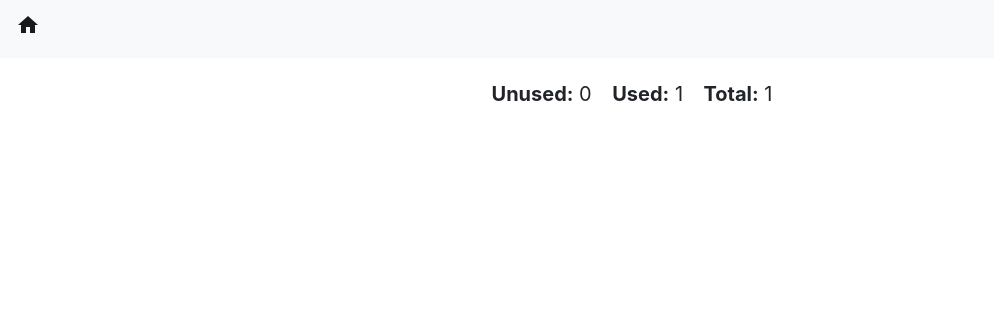
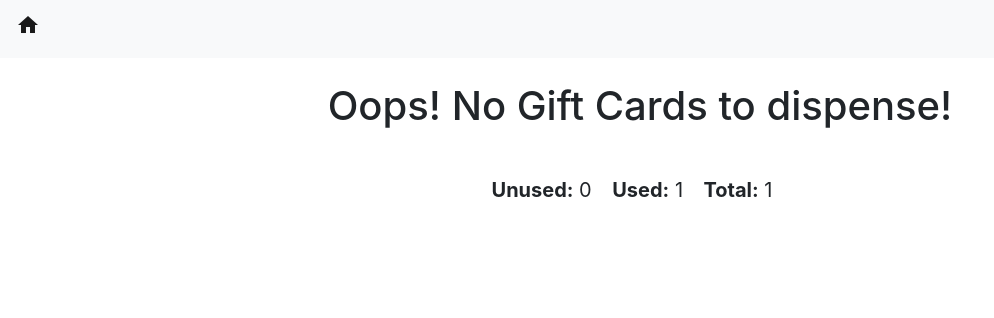
Before and after one commit to shinevue/Gift_Card_Mangement_System, a Django app: page /dispenser/denomination-select/ in a window 1280 px wide. Shown: the top 318 px of the page, without its empty margins (0-994 px from the left). Run offline with Django 3.2, Linux system fonts and the light colour scheme; tables that the repository leaves empty hold one stand-in row (values such as "Sample post"); parts of the project's set-up code (start-up, migrations or seed data) failed here and were passed over.

Commit message:
handled 0 gcs and humanized denomination values

```diff
--- a/src/dispenser/templates/dispenser/denominationselect.html
+++ b/src/dispenser/templates/dispenser/denominationselect.html
@@ -1,9 +1,13 @@
 {% extends 'core/index.html' %}
 {% block title %}GC Denomination Select{% endblock %}
 {% block content %}
+{% load humanize %}
 <div class="text-center">
+  {% if not denominations %}
+    <h1 class="my-4">Oops! No Gift Cards to dispense!</h1>
+  {% endif %}
 {% for denomination in denominations %}
-  <a href="{% url 'gc-redirect' denomination=denomination.denomination %}"><h1 class="my-4">{{ denomination.denomination }}</h1></a>
+  <a href="{% url 'gc-redirect' denomination=denomination.denomination %}"><h1 class="my-4">{{ denomination.denomination|intcomma }}</h1></a>
 {% endfor %}
 </div>
 {% endblock %}
```
